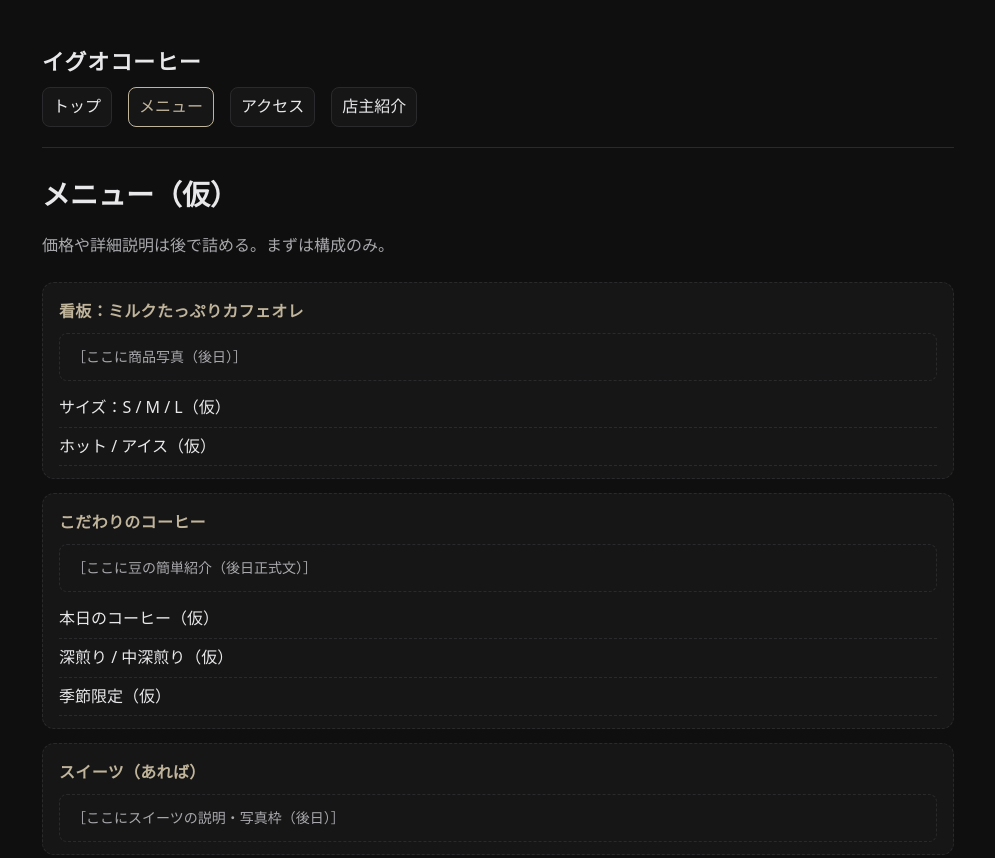
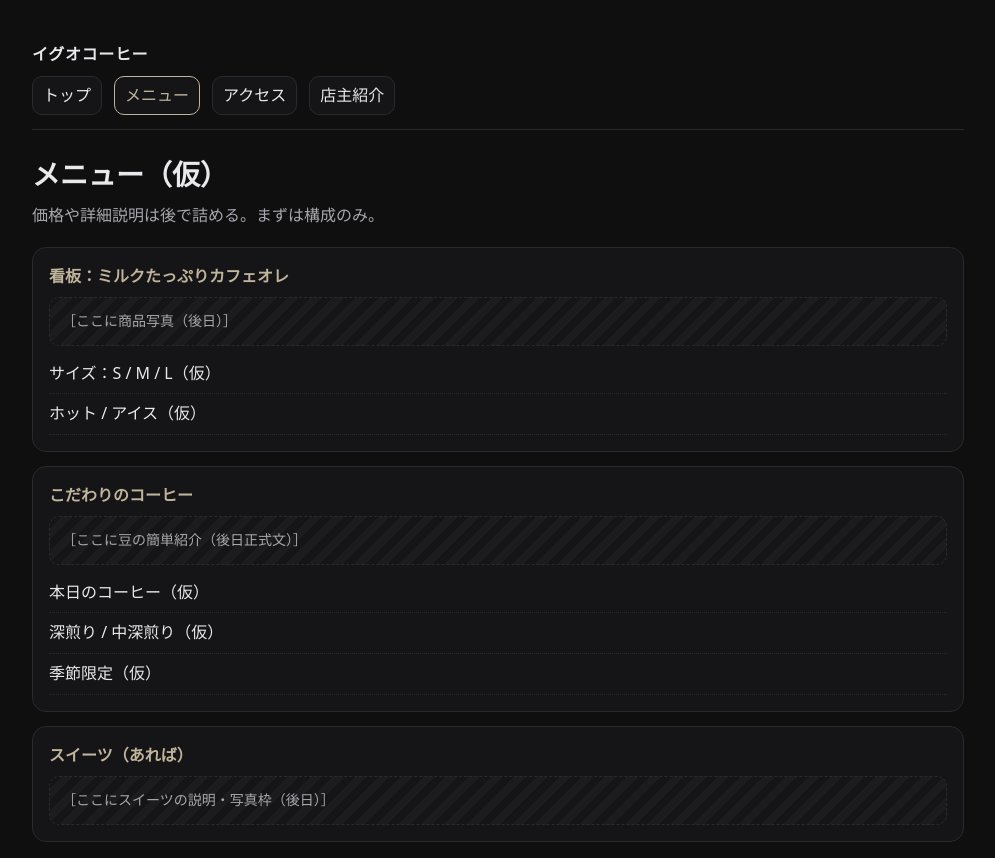
Before and after one commit to dermo-san/iguo-coffee, a plain HTML site: page menu.html in a window 1280 px wide. Shown: the top 858 px of the page, without its empty margins (142-1137 px from the left). Drawn offline with Linux system fonts and the light colour scheme.

Commit message:
Update styles.css

```diff
--- a/styles.css
+++ b/styles.css
@@ -1,30 +1,55 @@
-/* 渋めワイヤーフレーム用の最小CSS（画像なし） */
+/* 渋めベースを踏襲しつつ、wireframeモードで破線・プレースホルダー表示 */
 :root{
   --bg:#0f0f10;
-  --panel:#161617;
-  --ink:#e8e8ea;
-  --muted:#a9a9ad;
+  --panel:#151517;
+  --ink:#e9e9ec;
+  --muted:#a7a7ad;
   --line:#2a2a2c;
-  --accent:#c0b49b; /* ほんのり渋い差し色（控えめ）*/
+  --accent:#c0b49b;  /* 控えめな差し色（渋め） */
 }
 *{box-sizing:border-box}
-html,body{margin:0;padding:0;background:var(--bg);color:var(--ink);font:16px/1.6 system-ui, -apple-system, Segoe UI, Roboto, Noto Sans JP, sans-serif}
+html,body{margin:0;padding:0;background:var(--bg);color:var(--ink);
+  font:16px/1.6 system-ui, -apple-system, Segoe UI, Roboto, "Noto Sans JP", sans-serif}
+img{max-width:100%;display:block}
 a{color:var(--ink);text-decoration:none}
 a:hover{opacity:.85}
-.container{max-width:960px;margin:0 auto;padding:24px}
-.header{border-bottom:1px solid var(--line);padding:20px 0;margin-bottom:12px}
-.brand{font-size:22px;font-weight:700;letter-spacing:.04em}
-.nav{display:flex;gap:16px;margin-top:8px;flex-wrap:wrap}
-.nav a{padding:6px 10px;border:1px solid var(--line);border-radius:8px;background:var(--panel)}
+
+.container{max-width:980px;margin:0 auto;padding:24px}
+.header{display:flex;flex-direction:column;gap:8px;border-bottom:1px solid var(--line);padding:18px 0 14px}
+.brand{font-weight:800;letter-spacing:.04em}
+.nav{display:flex;gap:12px;flex-wrap:wrap}
+.nav a{padding:6px 10px;border:1px solid var(--line);border-radius:10px;background:var(--panel)}
 .nav a[aria-current="page"]{border-color:var(--accent);color:var(--accent)}
-.page-title{font-size:28px;margin:24px 0 8px}
-.subtitle{color:var(--muted);margin-bottom:24px}
-.section{border:1px dashed var(--line);border-radius:12px;padding:16px 16px 12px;background:var(--panel);margin:14px 0}
-.section h2{margin:0 0 8px;font-size:16px;color:var(--accent);letter-spacing:.02em}
-.placeholder{border:1px dashed var(--line);border-radius:8px;padding:12px;color:var(--muted);font-size:14px;background:transparent}
-.list{margin:8px 0 0 0;padding:0;list-style:none}
-.list li{padding:6px 0;border-bottom:1px dashed var(--line)}
-.footer{border-top:1px solid var(--line);color:var(--muted);padding:18px 0;margin-top:32px;font-size:13px}
-.badge{display:inline-block;padding:3px 8px;border:1px solid var(--line);border-radius:999px;color:var(--muted);font-size:12px}
+.page-title{font-size:28px;margin:22px 0 6px}
+.subtitle{color:var(--muted);margin:0 0 18px}
+
+.section{background:var(--panel);border:1px solid var(--line);border-radius:14px;padding:16px;margin:14px 0}
+.section h2{margin:0 0 8px;font-size:16px;color:var(--accent)}
 .kv{display:grid;grid-template-columns:140px 1fr;gap:8px;align-items:start}
-.note{font-size:13px;color:var(--muted)}
+.list{margin:8px 0 0;padding:0;list-style:none}
+.list li{padding:7px 0;border-bottom:1px dotted var(--line)}
+
+.footer{border-top:1px solid var(--line);color:var(--muted);padding:18px 0;margin-top:28px;font-size:13px}
+
+/* —— wireframe見た目 —— */
+.wire .section,
+.wire .nav a,
+.wire .placeholder{ border-style:dashed }
+.placeholder{
+  border:1px dashed var(--line);border-radius:10px;padding:12px;
+  color:var(--muted);font-size:14px;
+  background:
+    repeating-linear-gradient(135deg, transparent 0 8px, rgba(255,255,255,.03) 8px 16px);
+}
+.hero-ph{height:320px}
+.card-grid-3{display:grid;grid-template-columns:repeat(3,1fr);gap:12px}
+.card{border:1px dashed var(--line);border-radius:10px;padding:12px;background:transparent}
+.card .ph{height:120px}
+.two-col{display:grid;grid-template-columns:1fr 1fr;gap:12px}
+.badge{display:inline-block;padding:2px 8px;border:1px dashed var(--line);border-radius:999px;color:var(--muted);font-size:12px}
+.note{color:var(--muted);font-size:13px}
+@media (max-width:860px){
+  .two-col{grid-template-columns:1fr}
+  .card-grid-3{grid-template-columns:1fr}
+  .hero-ph{height:220px}
+}
```
